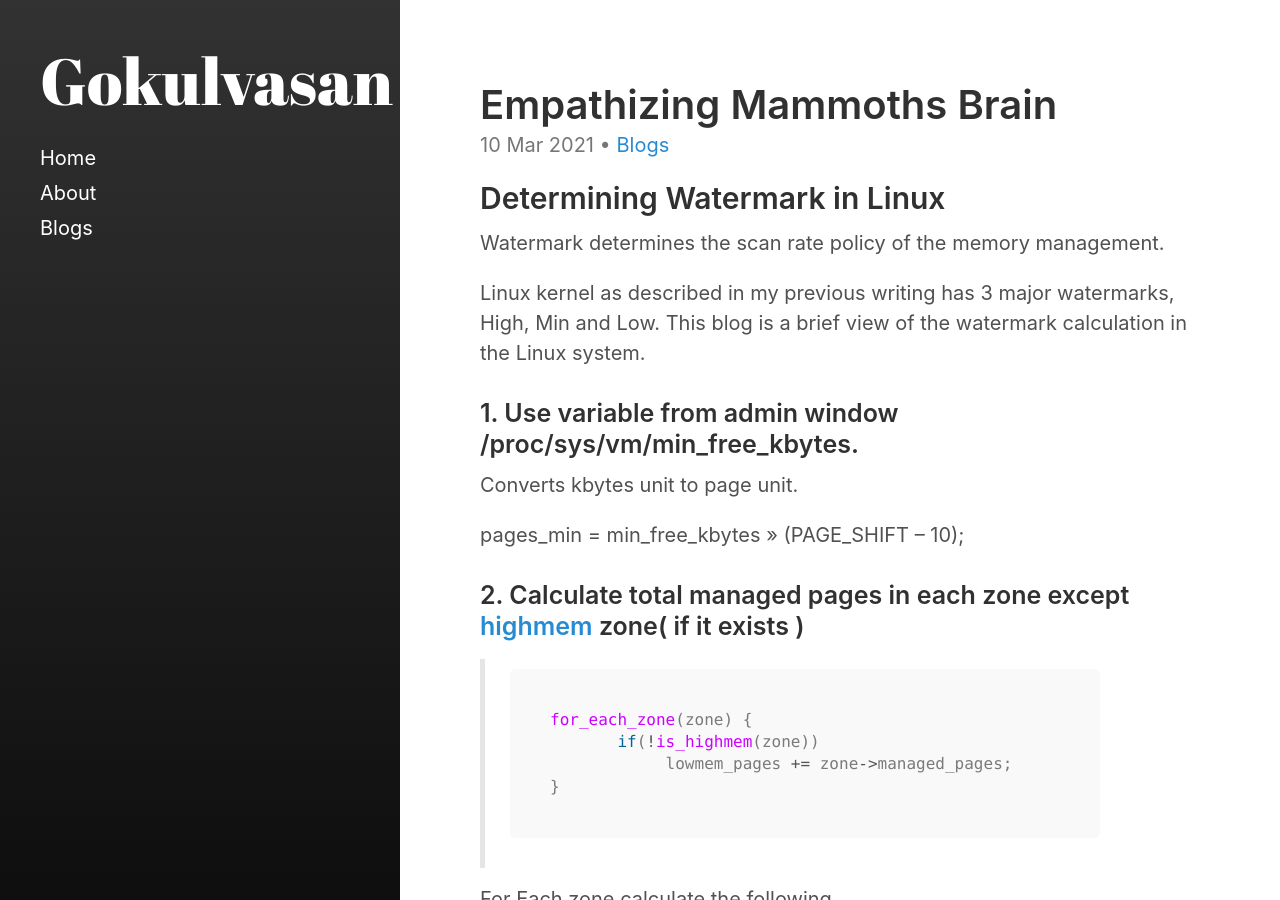
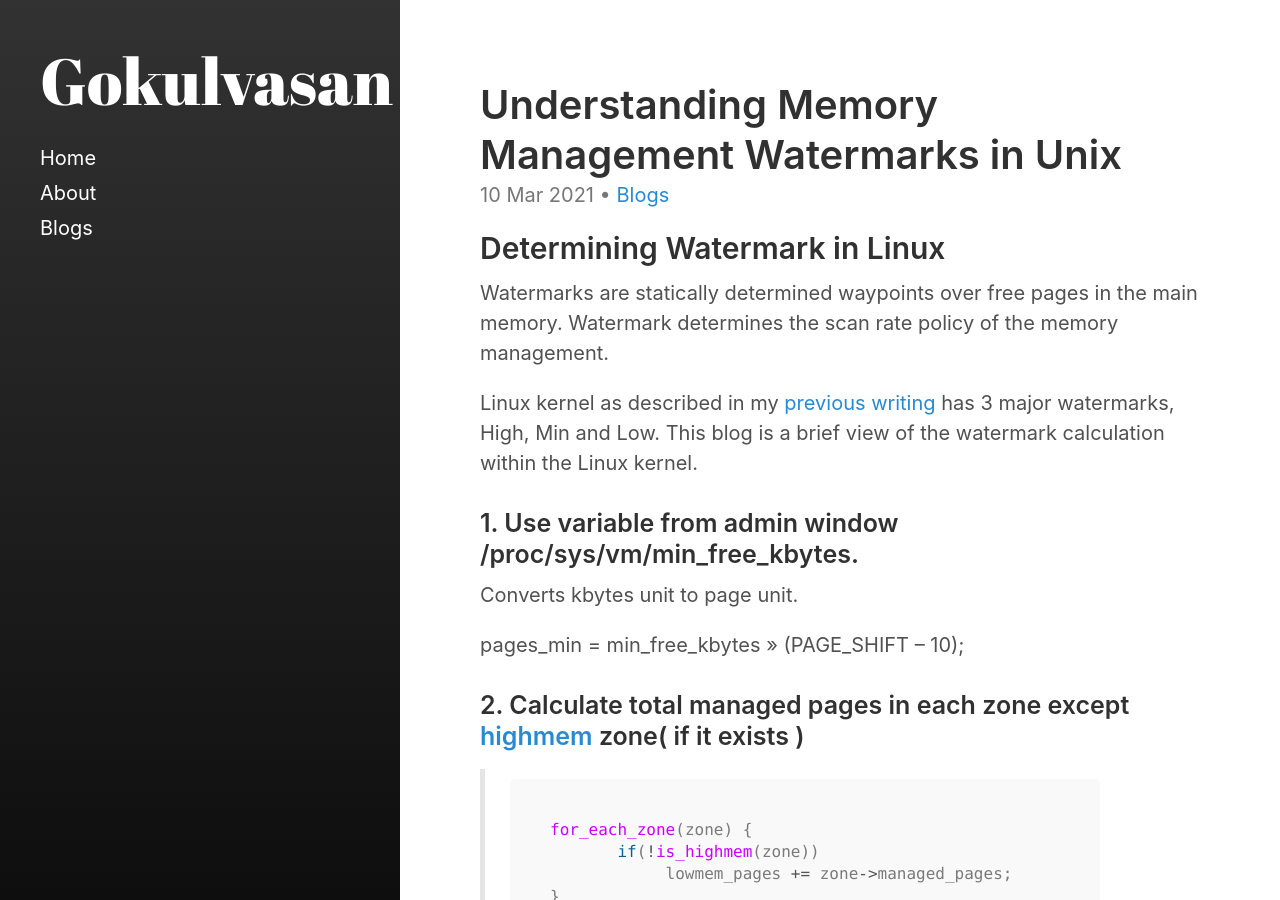
Before and after one commit to gokulvasan/gokul, a Jekyll site: the page built from _posts/2021-03-10-Emaphathizing mammoths brain.md, in a window 1280 px wide and 900 px high. Built offline with Jekyll 4.4.1, drawn with Linux system fonts in a browser that asks for light colours.

Commit message:
Update 2021-03-10-Emaphathizing mammoths brain.md
Correcting some pharases.

```diff
--- a/_posts/2021-03-10-Emaphathizing mammoths brain.md
+++ b/_posts/2021-03-10-Emaphathizing mammoths brain.md
@@ -1,6 +1,6 @@
 ---
 layout: post
-title: Empathizing Mammoths Brain
+title: Understanding Memory Management Watermarks in Unix
 categories:
   - Blogs
 last_modified_at: 2021-03-10T12:25:10-05:00
@@ -18,9 +18,12 @@ last_modified_at: 2021-03-10T12:25:10-05:00
   <script src="https://cdnjs.cloudflare.com/ajax/libs/mathjax/2.7.1/MathJax.js?config=TeX-MML-AM_CHTML" type="text/javascript"></script>
 
 ## Determining Watermark in Linux
+
+Watermarks are statically determined waypoints over free pages in the main memory.
 Watermark determines the scan rate policy of the memory management.
 
-Linux kernel as described in my previous writing has 3 major watermarks, High, Min and Low.  This blog is a brief view of the watermark calculation in the Linux system.
+Linux kernel as described in my [previous writing](https://gokulvasan.github.io/gokul/blog%20posts/2021/03/10/Empathising-mammoth-s-mentality.html) has 3 major watermarks, High, Min and Low.
+This blog is a brief view of the watermark calculation within the Linux kernel.
 
 
 ### 1. Use variable from admin window /proc/sys/vm/min_free_kbytes.
```
